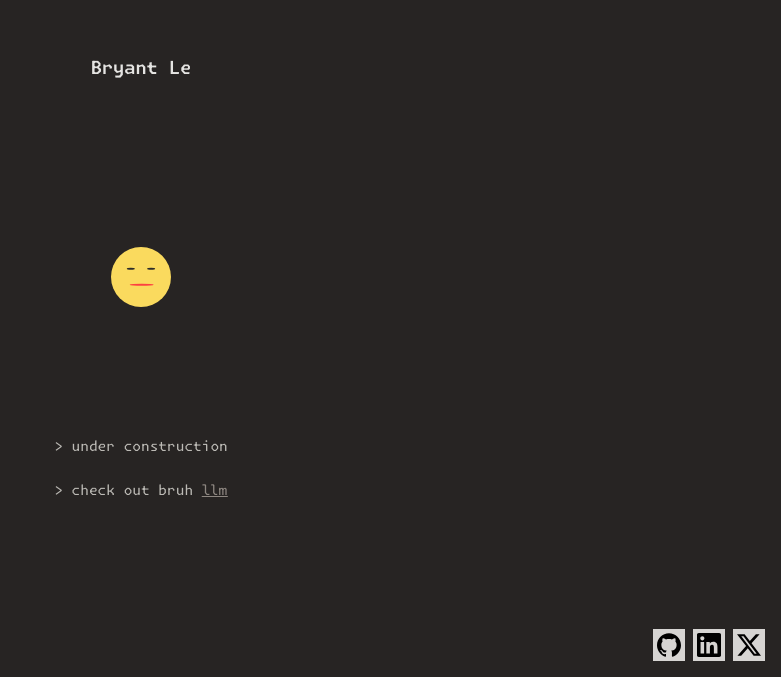
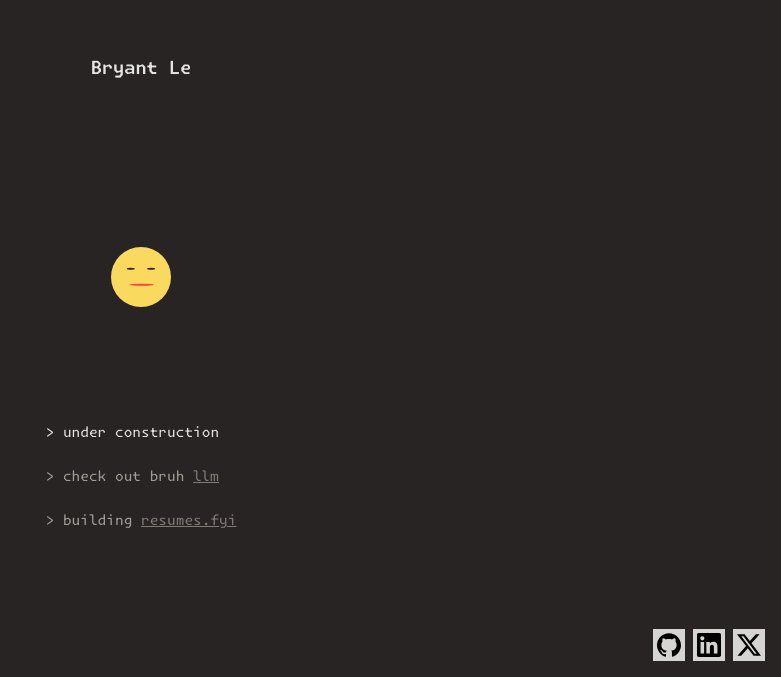
Before and after one commit to bryantleft/bruhs, an Astro site: page / in a window 1280 px wide. Shown: the part 123-800 px from the top of the page, without its empty margins (499-1280 px from the left). Built offline with nearby package versions, Linux system fonts and the light colour scheme; Astro itself is replaced by a stand-in of ours.

Commit message:
feat: add building line

```diff
--- a/src/pages/index.astro
+++ b/src/pages/index.astro
@@ -16,11 +16,15 @@
       <div class="flex justify-center items-center h-full">
         <span class="text-lg text-center text-platinum py-1 px-2 mb-4 font-semibold">Bryant Le</span>
       </div>
-      <div class="flex flex-col mx-auto justify-center items-start h-full">
-          <span class="text-sm text-center text-platinum-300 py-1 px-2 mb-4">&gt; under construction</span>
-          <span class="text-sm text-center text-platinum-300 py-1 px-2 mb-4">
+      <div class="flex flex-col mx-auto justify-center items-start h-full gap-y-4">
+          <span class="text-sm text-center text-platinum py-1 px-2">&gt; under construction</span>
+          <span class="text-sm text-center text-platinum-400 py-1 px-2">
               &gt; check out bruh
-              <a href="https://llm.bnle.me" class="text-platinum-500 underline">llm</a>
+              <a href="https://llm.bnle.me" class="text-platinum-600 underline">llm</a>
+          </span>
+          <span class="text-sm text-center text-platinum-400 py-1 px-2">
+            &gt; building
+            <a href="https://resumes.fyi" class="text-platinum-600 underline">resumes.fyi</a>
           </span>
       </div>
     </div>
```
